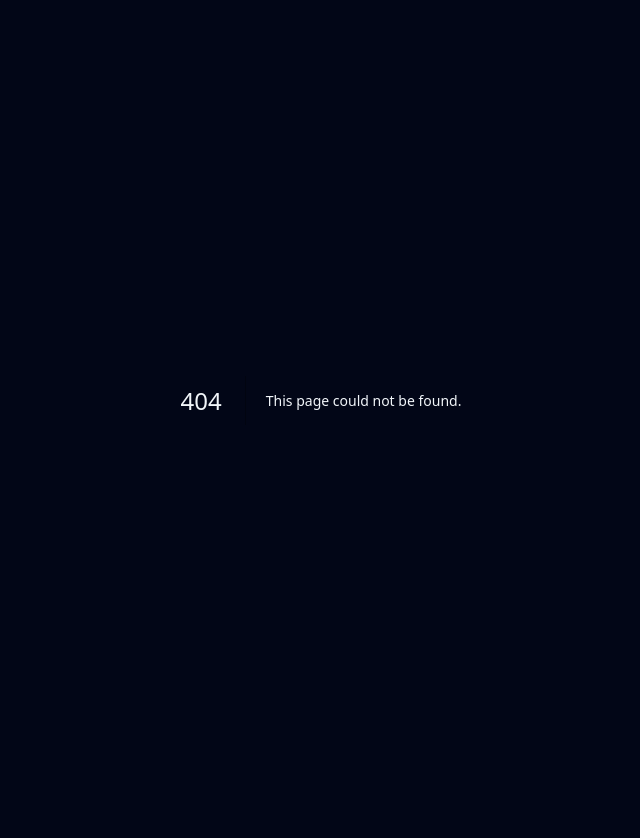
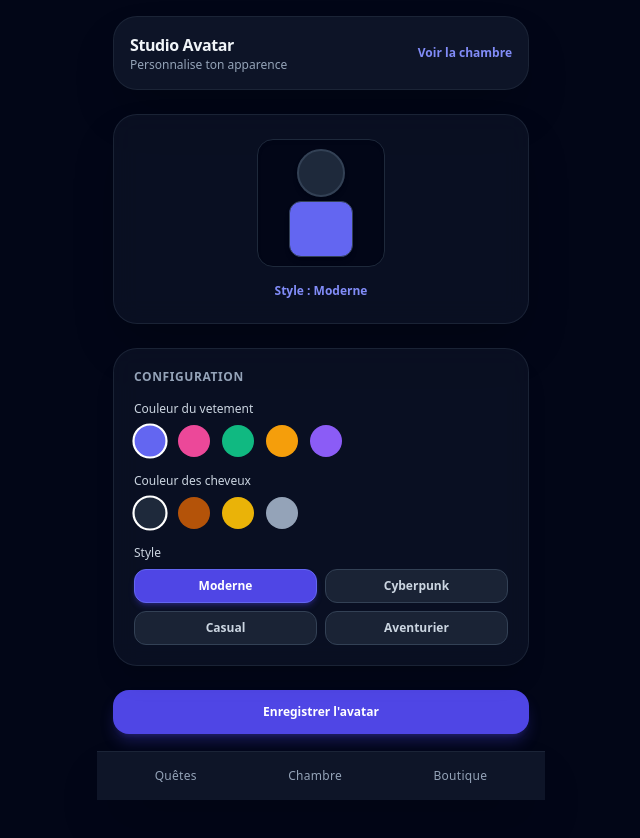
Before and after one commit to louismarembaud035-source/Questly.com, a Next.js app: page /avatar in a window 1280 px wide. Before the commit this address had no page. Shown: the top 838 px of the page, without its empty margins (319-959 px from the left). Before the commit the page ends 800 px from the top, so only its background shows below. Built offline with nearby package versions, Linux system fonts and the light colour scheme.

Commit message:
Create page.tsx

```diff
--- /dev/null
+++ b/app/avatar/page.tsx
@@ -0,0 +1,144 @@
+'use client';
+
+import React, { useState, useEffect } from 'react';
+import Link from 'next/link';
+
+export default function AvatarPage() {
+  const [shirtColor, setShirtColor] = useState('#6366f1');
+  const [hairColor, setHairColor] = useState('#1e293b');
+  const [style, setStyle] = useState('Moderne');
+
+  // Charger les préférences sauvegardées au démarrage
+  useEffect(() => {
+    const savedShirt = localStorage.getItem('questly_shirtColor');
+    const savedHair = localStorage.getItem('questly_hairColor');
+    const savedStyle = localStorage.getItem('questly_style');
+
+    if (savedShirt) setShirtColor(savedShirt);
+    if (savedHair) setHairColor(savedHair);
+    if (savedStyle) setStyle(savedStyle);
+  }, []);
+
+  // Sauvegarder et appliquer les modifications
+  const saveAvatar = () => {
+    localStorage.setItem('questly_shirtColor', shirtColor);
+    localStorage.setItem('questly_hairColor', hairColor);
+    localStorage.setItem('questly_style', style);
+    alert('Avatar sauvegarde ! Il est desormais mis a jour dans ta chambre.');
+  };
+
+  return (
+    <main className="min-h-screen bg-slate-950 text-slate-100 p-4 pb-28 max-w-md mx-auto flex flex-col justify-between selection:bg-indigo-500 selection:text-white">
+      <div>
+        {/* HEADER */}
+        <header className="flex justify-between items-center bg-slate-900/90 backdrop-blur-xl p-4 rounded-3xl border border-slate-800/80 shadow-2xl mb-6">
+          <div>
+            <h1 className="font-bold text-base tracking-tight">Studio Avatar</h1>
+            <p className="text-xs text-slate-400">Personnalise ton apparence</p>
+          </div>
+          <Link href="/room" className="text-xs text-indigo-400 hover:text-indigo-300 font-semibold">
+            Voir la chambre
+          </Link>
+        </header>
+
+        {/* APERCU DE L'AVATAR */}
+        <section className="bg-slate-900/60 backdrop-blur-md p-6 rounded-3xl border border-slate-800/80 mb-6 shadow-2xl flex flex-col items-center">
+          <div className="w-32 h-32 bg-slate-950 rounded-2xl border border-slate-800 flex items-center justify-center relative shadow-inner mb-4">
+            {/* Représentation visuelle de l'avatar en 2D stylisée */}
+            <div className="flex flex-col items-center">
+              <div
+                className="w-12 h-12 rounded-full border-2 border-slate-700 shadow-md"
+                style={{ backgroundColor: hairColor }}
+              ></div>
+              <div
+                className="w-16 h-14 rounded-xl mt-1 shadow-md border border-slate-700"
+                style={{ backgroundColor: shirtColor }}
+              ></div>
+            </div>
+          </div>
+          <span className="text-xs font-semibold text-indigo-400">Style : {style}</span>
+        </section>
+
+        {/* OPTIONS DE PERSONNALISATION */}
+        <section className="bg-slate-900/60 backdrop-blur-md p-5 rounded-3xl border border-slate-800/80 space-y-4 shadow-xl mb-6">
+          <h2 className="text-xs font-semibold text-slate-400 uppercase tracking-wider">Configuration</h2>
+
+          {/* Couleur du T-shirt */}
+          <div>
+            <label className="block text-xs font-medium text-slate-300 mb-2">Couleur du vetement</label>
+            <div className="flex gap-3">
+              {['#6366f1', '#ec4899', '#10b981', '#f59e0b', '#8b5cf6'].map(color => (
+                <button
+                  key={color}
+                  onClick={() => setShirtColor(color)}
+                  className={`w-8 h-8 rounded-full border-2 transition-transform ${
+                    shirtColor === color ? 'scale-110 border-white' : 'border-transparent'
+                  }`}
+                  style={{ backgroundColor: color }}
+                ></button>
+              ))}
+            </div>
+          </div>
+
+          {/* Couleur des cheveux */}
+          <div>
+            <label className="block text-xs font-medium text-slate-300 mb-2">Couleur des cheveux</label>
+            <div className="flex gap-3">
+              {['#1e293b', '#b45309', '#eab308', '#94a3b8'].map(color => (
+                <button
+                  key={color}
+                  onClick={() => setHairColor(color)}
+                  className={`w-8 h-8 rounded-full border-2 transition-transform ${
+                    hairColor === color ? 'scale-110 border-white' : 'border-transparent'
+                  }`}
+                  style={{ backgroundColor: color }}
+                ></button>
+              ))}
+            </div>
+          </div>
+
+          {/* Style vestimentaire */}
+          <div>
+            <label className="block text-xs font-medium text-slate-300 mb-2">Style</label>
+            <div className="grid grid-cols-2 gap-2">
+              {['Moderne', 'Cyberpunk', 'Casual', 'Aventurier'].map(s => (
+                <button
+                  key={s}
+                  onClick={() => setStyle(s)}
+                  className={`py-2 px-3 rounded-xl text-xs font-semibold border transition-all ${
+                    style === s
+                      ? 'bg-indigo-600 border-indigo-500 text-white shadow-md shadow-indigo-600/30'
+                      : 'bg-slate-800/80 border-slate-700 text-slate-300 hover:border-slate-600'
+                  }`}
+                >
+                  {s}
+                </button>
+              ))}
+            </div>
+          </div>
+        </section>
+
+        {/* BOUTON SAUVEGARDER */}
+        <button
+          onClick={saveAvatar}
+          className="w-full bg-indigo-600 hover:bg-indigo-500 active:scale-[0.99] text-white font-semibold py-3.5 rounded-2xl text-xs transition-all shadow-lg shadow-indigo-600/30 mb-6"
+        >
+          Enregistrer l'avatar
+        </button>
+      </div>
+
+      {/* NAVIGATION DU BAS */}
+      <nav className="fixed bottom-0 left-0 right-0 bg-slate-900/95 backdrop-blur-xl border-t border-slate-800/80 p-3 max-w-md mx-auto flex justify-around items-center shadow-2xl z-50">
+        <Link href="/" className="flex flex-col items-center text-slate-400 hover:text-slate-200 text-xs font-medium tracking-wide py-1 transition-colors">
+          Quêtes
+        </Link>
+        <Link href="/room" className="flex flex-col items-center text-slate-400 hover:text-slate-200 text-xs font-medium tracking-wide py-1 transition-colors">
+          Chambre
+        </Link>
+        <Link href="/shop" className="flex flex-col items-center text-slate-400 hover:text-slate-200 text-xs font-medium tracking-wide transition-colors py-1">
+          Boutique
+        </Link>
+      </nav>
+    </main>
+  );
+}
```
